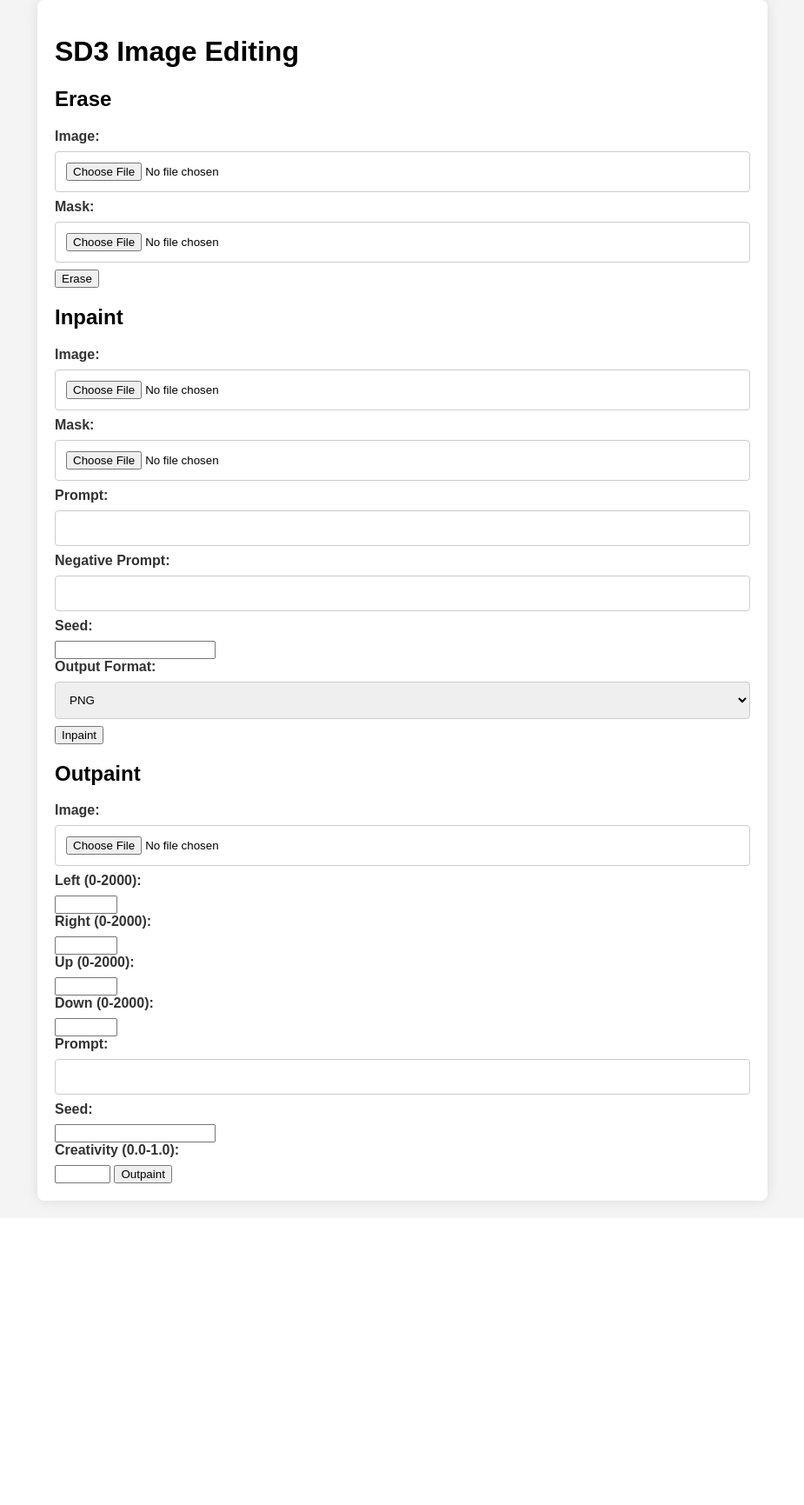
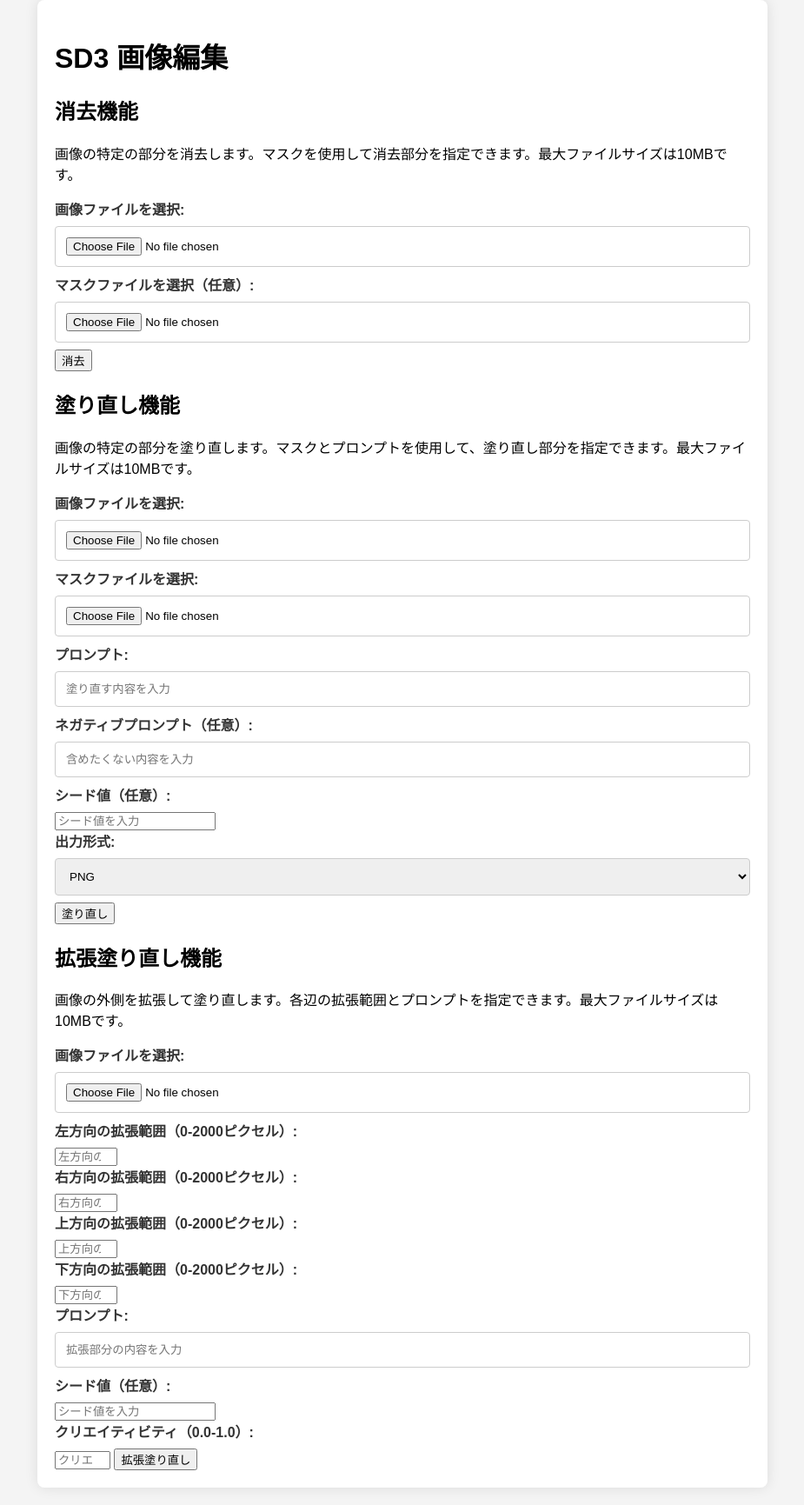
Before and after one commit to halcy8312/SD3, a Flask app: page /edit in a window 1280 px wide. Shown: the part 96-1827 px from the top of the page at 87% size, without its empty margins (177-1102 px from the left). Before the commit the page ends 1488 px from the top, so only its background shows below. Run offline with Flask 3, Linux system fonts and the light colour scheme; the visitor is signed in with stand-in values (Sample User, id 1).

Commit message:
色々微追加

```diff
--- a/templates/edit.html
+++ b/templates/edit.html
@@ -1,61 +1,72 @@
 {% extends "base.html" %}
 
-{% block title %}Image Editing{% endblock %}
+{% block title %}画像編集{% endblock %}
 
 {% block content %}
-<h1>SD3 Image Editing</h1>
+<h1>SD3 画像編集</h1>
 
 <!-- Erase Form -->
-<h2>Erase</h2>
+<h2>消去機能</h2>
+<p>画像の特定の部分を消去します。マスクを使用して消去部分を指定できます。最大ファイルサイズは10MBです。</p>
 <form action="/erase" method="post" enctype="multipart/form-data">
-    <label for="erase-image">Image:</label>
+    <label for="erase-image">画像ファイルを選択:</label>
     <input type="file" id="erase-image" name="image" required>
-    <label for="erase-mask">Mask:</label>
+    <label for="erase-mask">マスクファイルを選択（任意）:</label>
     <input type="file" id="erase-mask" name="mask">
-    <button type="submit">Erase</button>
+    <button type="submit">消去</button>
 </form>
 
 <!-- Inpaint Form -->
-<h2>Inpaint</h2>
+<h2>塗り直し機能</h2>
+<p>画像の特定の部分を塗り直します。マスクとプロンプトを使用して、塗り直し部分を指定できます。最大ファイルサイズは10MBです。</p>
 <form action="/inpaint" method="post" enctype="multipart/form-data">
-    <label for="inpaint-image">Image:</label>
+    <label for="inpaint-image">画像ファイルを選択:</label>
     <input type="file" id="inpaint-image" name="image" required>
-    <label for="inpaint-mask">Mask:</label>
+    <label for="inpaint-mask">マスクファイルを選択:</label>
     <input type="file" id="inpaint-mask" name="mask">
-    <label for="inpaint-prompt">Prompt:</label>
-    <input type="text" id="inpaint-prompt" name="prompt" required>
-    <label for="inpaint-negative-prompt">Negative Prompt:</label>
-    <input type="text" id="inpaint-negative-prompt" name="negative_prompt">
-    <label for="inpaint-seed">Seed:</label>
-    <input type="number" id="inpaint-seed" name="seed">
-    <label for="inpaint-output-format">Output Format:</label>
+    <label for="inpaint-prompt">プロンプト:</label>
+    <input type="text" id="inpaint-prompt" name="prompt" placeholder="塗り直す内容を入力" required>
+    <label for="inpaint-negative-prompt">ネガティブプロンプト（任意）:</label>
+    <input type="text" id="inpaint-negative-prompt" name="negative_prompt" placeholder="含めたくない内容を入力">
+    <label for="inpaint-seed">シード値（任意）:</label>
+    <input type="number" id="inpaint-seed" name="seed" placeholder="シード値を入力">
+    <label for="inpaint-output-format">出力形式:</label>
     <select id="inpaint-output-format" name="output_format">
         <option value="png">PNG</option>
         <option value="jpeg">JPEG</option>
         <option value="webp">WEBP</option>
     </select>
-    <button type="submit">Inpaint</button>
+    <button type="submit">塗り直し</button>
 </form>
 
 <!-- Outpaint Form -->
-<h2>Outpaint</h2>
+<h2>拡張塗り直し機能</h2>
+<p>画像の外側を拡張して塗り直します。各辺の拡張範囲とプロンプトを指定できます。最大ファイルサイズは10MBです。</p>
 <form action="/outpaint" method="post" enctype="multipart/form-data">
-    <label for="outpaint-image">Image:</label>
+    <label for="outpaint-image">画像ファイルを選択:</label>
     <input type="file" id="outpaint-image" name="image" required>
-    <label for="outpaint-left">Left (0-2000):</label>
-    <input type="number" id="outpaint-left" name="left" min="0" max="2000">
-    <label for="outpaint-right">Right (0-2000):</label>
-    <input type="number" id="outpaint-right" name="right" min="0" max="2000">
-    <label for="outpaint-up">Up (0-2000):</label>
-    <input type="number" id="outpaint-up" name="up" min="0" max="2000">
-    <label for="outpaint-down">Down (0-2000):</label>
-    <input type="number" id="outpaint-down" name="down" min="0" max="2000">
-    <label for="outpaint-prompt">Prompt:</label>
-    <input type="text" id="outpaint-prompt" name="prompt">
-    <label for="outpaint-seed">Seed:</label>
-    <input type="number" id="outpaint-seed" name="seed">
-    <label for="outpaint-creativity">Creativity (0.0-1.0):</label>
-    <input type="number" step="0.1" min="0" max="1" id="outpaint-creativity" name="creativity">
-    <button type="submit">Outpaint</button>
+    <label for="outpaint-left">左方向の拡張範囲（0-2000ピクセル）:</label>
+    <input type="number" id="outpaint-left" name="left" min="0" max="2000" placeholder="左方向のピクセル数">
+    <label for="outpaint-right">右方向の拡張範囲（0-2000ピクセル）:</label>
+    <input type="number" id="outpaint-right" name="right" min="0" max="2000" placeholder="右方向のピクセル数">
+    <label for="outpaint-up">上方向の拡張範囲（0-2000ピクセル）:</label>
+    <input type="number" id="outpaint-up" name="up" min="0" max="2000" placeholder="上方向のピクセル数">
+    <label for="outpaint-down">下方向の拡張範囲（0-2000ピクセル）:</label>
+    <input type="number" id="outpaint-down" name="down" min="0" max="2000" placeholder="下方向のピクセル数">
+    <label for="outpaint-prompt">プロンプト:</label>
+    <input type="text" id="outpaint-prompt" name="prompt" placeholder="拡張部分の内容を入力">
+    <label for="outpaint-seed">シード値（任意）:</label>
+    <input type="number" id="outpaint-seed" name="seed" placeholder="シード値を入力">
+    <label for="outpaint-creativity">クリエイティビティ（0.0-1.0）:</label>
+    <input type="number" step="0.1" min="0" max="1" id="outpaint-creativity" name="creativity" placeholder="クリエイティビティを入力">
+    <button type="submit">拡張塗り直し</button>
 </form>
+
+<!-- エラーメッセージの表示 -->
+{% if error_message %}
+<div class="error">
+    <p>{{ error_message }}</p>
+</div>
+{% endif %}
+
 {% endblock %}
```
Also changed, not shown: static/js/scripts.js (+110 -1 lines).
